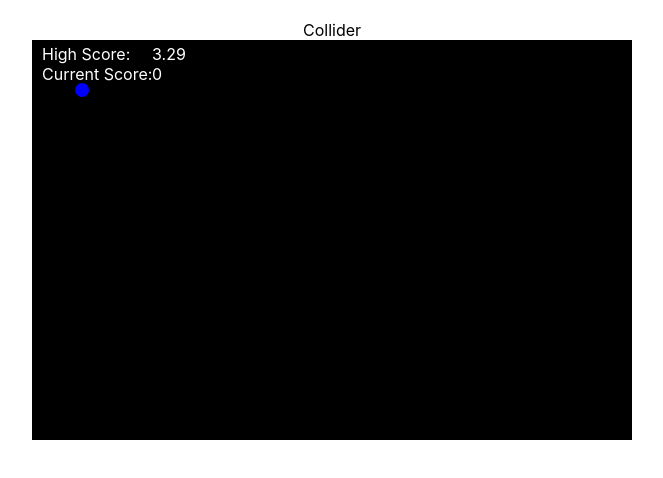
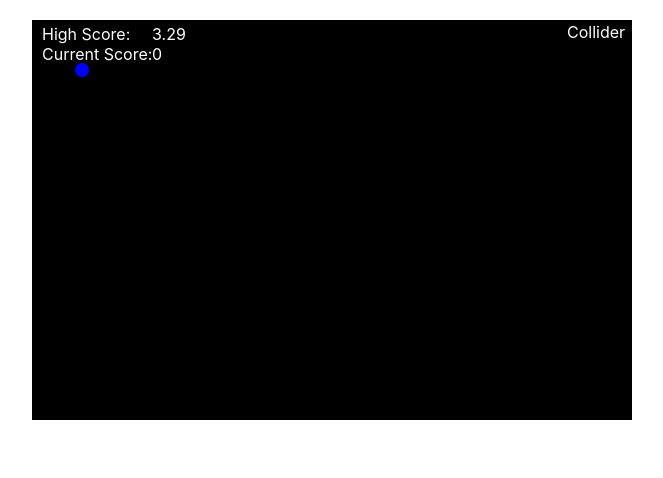
Before and after one commit to nickzylstra/collider, a React (Create React App) app: page / in a window 1280 px wide. Shown: the top 478 px of the page, without its empty margins (308-971 px from the left). Built offline with nearby package versions, Linux system fonts and the light colour scheme.

Commit message:
Move name into svg

```diff
--- a/src/components/collider/Collider.jsx
+++ b/src/components/collider/Collider.jsx
@@ -29,9 +29,6 @@ const Collider = () => {
 
   return (
     <div className="Collider" style={{ padding }}>
-      <div>
-        Collider
-      </div>
       <svg
         ref={gameContainer}
         className="gameContainer"
@@ -39,6 +36,9 @@ const Collider = () => {
         height={height}
         style={{ 'backgroundColor': 'black' }}
       >
+        <text x={width - 65} y = "18" fill="white">
+          Collider
+        </text>
         <Scoreboard eventEmitter={eventEmitter}/>
         <Player playerRef={playerRef} />
         <Enemies
```
